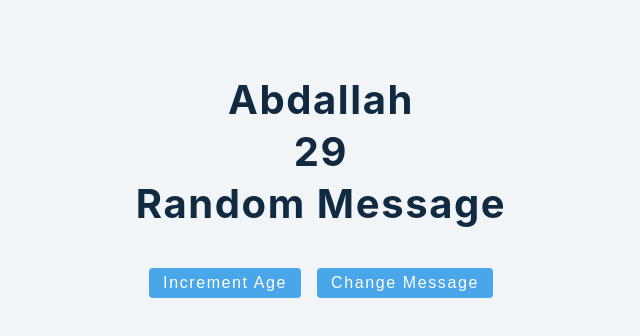
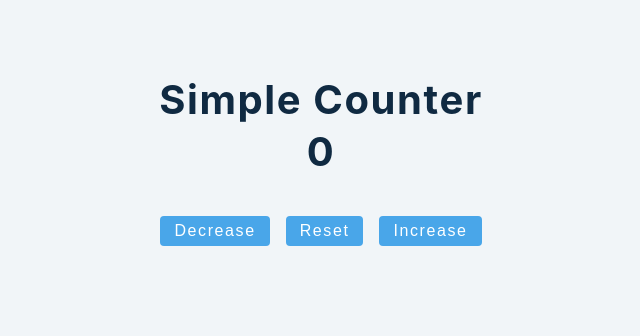
Before and after one commit to makawy7/react-advanced, a React (Create React App) app: page / in a window 1280 px wide. Shown: the top 336 px of the page, without its empty margins (319-959 px from the left). Built offline with nearby package versions, Linux system fonts and the light colour scheme.

Commit message:
simple counter with useState hook

```diff
--- a/src/App.js
+++ b/src/App.js
@@ -1,9 +1,9 @@
-import UseStateObject from "./components/UseStateObject";
+import UseStateCounter from "./components/UseStateCounter";
 
 function App() {
   return (
     <div className="container">
-      <UseStateObject />
+      <UseStateCounter />
     </div>
   );
 }
--- /dev/null
+++ b/src/components/UseStateCounter.js
@@ -0,0 +1,22 @@
+import { useState } from "react";
+
+function UseStateCounter() {
+  const [value, setValue] = useState(0);
+  return (
+    <>
+      <h2>Simple Counter</h2>
+      <h2>{value}</h2>
+      <button onClick={() => setValue(value - 1)} className="btn">
+        Decrease
+      </button>
+      <button onClick={() => setValue(0)} className="btn">
+        Reset
+      </button>
+      <button onClick={() => setValue(value + 1)} className="btn">
+        Increase
+      </button>
+    </>
+  );
+}
+
+export default UseStateCounter;
```
